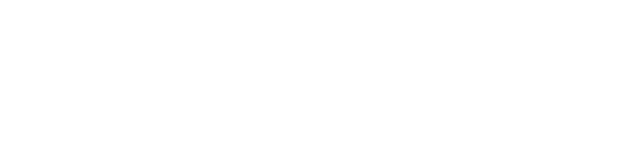
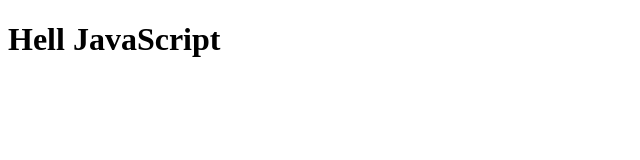
Before and after one commit to AbhishekKhande/HTMLCSSProject, a plain HTML site: page Shivanshu/employee.html in a window 1280 px wide. Shown: the whole page, without its empty margins (0-640 px from the left). Drawn offline with Linux system fonts and the light colour scheme.

Commit message:
Second commit
Tag added h1

```diff
--- a/Shivanshu/employee.html
+++ b/Shivanshu/employee.html
@@ -6,6 +6,6 @@
     <title>Document</title>
 </head>
 <body>
-
+    <h1>Hell JavaScript</h1>
 </body>
 </html>
```
